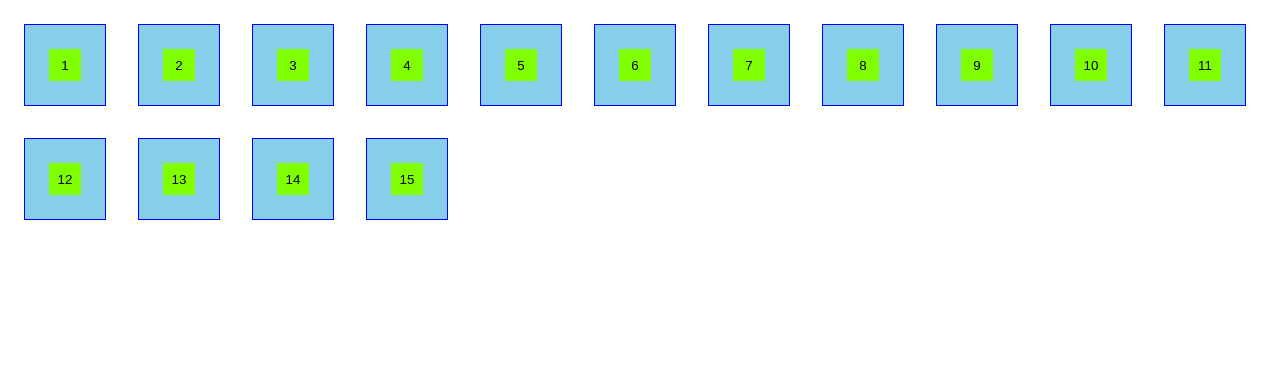
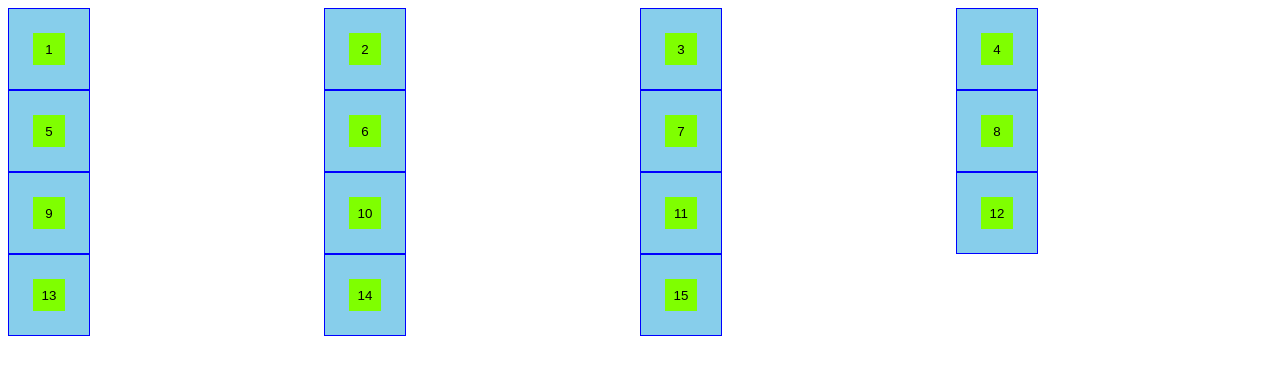
Before and after one commit to greatcode-build/project_1, a plain HTML site: page index.html in a window 1280 px wide. Drawn offline with Linux system fonts and the light colour scheme.

Commit message:
CSS Grid

```diff
--- a/index.html
+++ b/index.html
@@ -7,13 +7,14 @@
 
     <style>
       main {
-        display: flex;
-        flex-wrap: wrap;
+        display: grid;
+        grid-template-columns: auto auto auto auto ;
+        /* flex-wrap: wrap; */
       }
       .box {
         height: 5rem;
         width: 5rem;
-        margin: 1rem;
+        /* margin: 1rem; */
         background-color: skyblue;
         border: 1px blue solid;
         display: flex;
```
